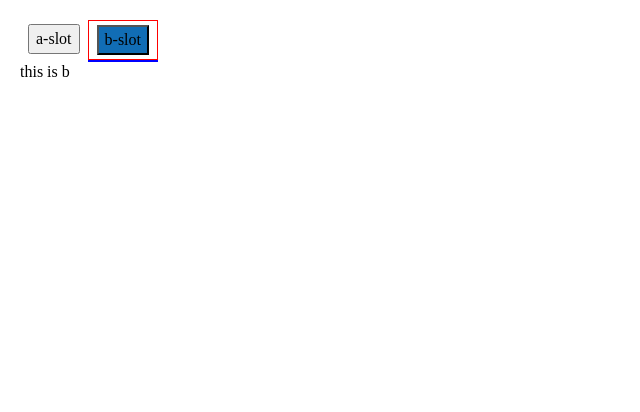
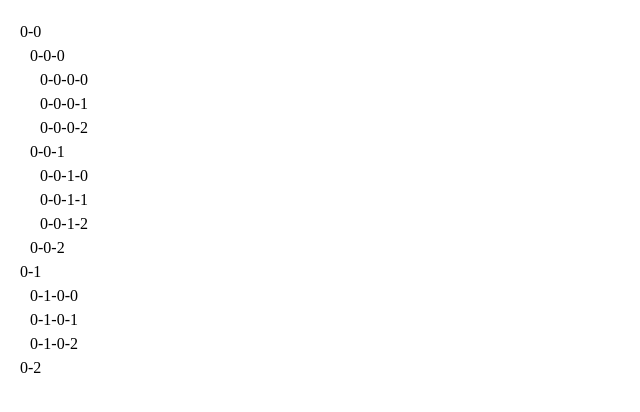
Before and after one commit to wangkaiwd/kui, a Vue app: page / in a window 1280 px wide. Shown: the top 412 px of the page, without its empty margins (0-640 px from the left). Built offline with nearby package versions, Linux system fonts and the light colour scheme.

Commit message:
feat: implement tree component recursive display feature

```diff
--- a/src/App.vue
+++ b/src/App.vue
@@ -1,7 +1,8 @@
 <template>
   <div class="app">
     <!--    <form-demo></form-demo>-->
-    <k-tab-demo></k-tab-demo>
+    <!--    <k-tab-demo></k-tab-demo>-->
+    <k-tree-demo></k-tree-demo>
   </div>
 </template>
 
@@ -13,10 +14,11 @@ import KInput from '@/components/input/input';
 import InputDemo from '@/components/input/demo.vue';
 import FormDemo from '@/components/form/demo.vue';
 import KTabDemo from '@/components/tabs/demo.vue';
+import KTreeDemo from '@/components/tree/demo.vue';
 
 export default defineComponent({
   name: 'App',
-  components: { KTabDemo, FormDemo, InputDemo, KInput, KFormItem, KForm },
+  components: { KTreeDemo, KTabDemo, FormDemo, InputDemo, KInput, KFormItem, KForm },
 });
 </script>
 
--- /dev/null
+++ b/src/components/tree/demo.vue
@@ -0,0 +1,28 @@
+<template>
+  <div class="k-tree-demo">
+    <k-tree :data-source="dataSource"></k-tree>
+  </div>
+</template>
+
+<script lang="ts">
+import { defineComponent, ref } from 'vue';
+import KTree from './tree.vue';
+import { treeData } from '@/components/tree/test-data';
+
+export default defineComponent({
+  name: 'KTreeDemo',
+  components: { KTree },
+  setup () {
+    const dataSource = ref(treeData);
+    return {
+      dataSource
+    };
+  },
+});
+</script>
+
+<style lang="less" scoped>
+.k-tree-demo {
+
+}
+</style>
--- /dev/null
+++ b/src/components/tree/node.vue
@@ -0,0 +1,35 @@
+<template>
+  <div class="k-tree-node">
+    <slot></slot>
+    <div class="k-tree-node-children" v-if="item.children">
+      <k-tree-node :item="child" v-for="child in item.children" :key="child.key">
+        {{ child.title }}
+      </k-tree-node>
+    </div>
+  </div>
+</template>
+
+<script lang="ts">
+import { defineComponent, PropType } from 'vue';
+import { DataProps } from '@/components/tree/types';
+
+export default defineComponent({
+  name: 'KTreeNode',
+  props: {
+    item: {
+      type: Object as PropType<DataProps>
+    }
+  },
+  setup () {
+    return {};
+  },
+});
+</script>
+
+<style lang="less" scoped>
+.k-tree-node {
+  .k-tree-node-children {
+    padding-left: 10px;
+  }
+}
+</style>
--- /dev/null
+++ b/src/components/tree/test-data.ts
@@ -0,0 +1,43 @@
+export const treeData = [
+  {
+    title: '0-0',
+    key: '0-0',
+    children: [
+      {
+        title: '0-0-0',
+        key: '0-0-0',
+        children: [
+          { title: '0-0-0-0', key: '0-0-0-0' },
+          { title: '0-0-0-1', key: '0-0-0-1' },
+          { title: '0-0-0-2', key: '0-0-0-2' },
+        ],
+      },
+      {
+        title: '0-0-1',
+        key: '0-0-1',
+        children: [
+          { title: '0-0-1-0', key: '0-0-1-0' },
+          { title: '0-0-1-1', key: '0-0-1-1' },
+          { title: '0-0-1-2', key: '0-0-1-2' },
+        ],
+      },
+      {
+        title: '0-0-2',
+        key: '0-0-2',
+      },
+    ],
+  },
+  {
+    title: '0-1',
+    key: '0-1',
+    children: [
+      { title: '0-1-0-0', key: '0-1-0-0' },
+      { title: '0-1-0-1', key: '0-1-0-1' },
+      { title: '0-1-0-2', key: '0-1-0-2' },
+    ],
+  },
+  {
+    title: '0-2',
+    key: '0-2',
+  },
+];
--- /dev/null
+++ b/src/components/tree/tree.vue
@@ -0,0 +1,36 @@
+<template>
+  <div class="k-tree">
+    <k-tree-node :item="item" v-for="item in dataSource" :key="item.key">
+      {{ item.title }}
+    </k-tree-node>
+  </div>
+</template>
+
+<script lang="ts">
+import { defineComponent, PropType, reactive, toRefs } from 'vue';
+import { DataProps } from './types';
+import KTreeNode from '@/components/tree/node.vue';
+
+export default defineComponent({
+  name: 'KTree',
+  components: { KTreeNode },
+  props: {
+    dataSource: {
+      type: Array as PropType<DataProps[]>,
+      default: []
+    }
+  },
+  setup () {
+    const state = reactive({});
+    return {
+      ...toRefs(state)
+    };
+  },
+});
+</script>
+
+<style lang="less" scoped>
+.k-tree {
+
+}
+</style>
--- /dev/null
+++ b/src/components/tree/types.ts
@@ -0,0 +1,5 @@
+export interface DataProps {
+  key: string // key inherit is unique
+  title: string
+  children?: DataProps[]
+}
```
Also changed, not shown: src/components/tree/readme.md (added).
